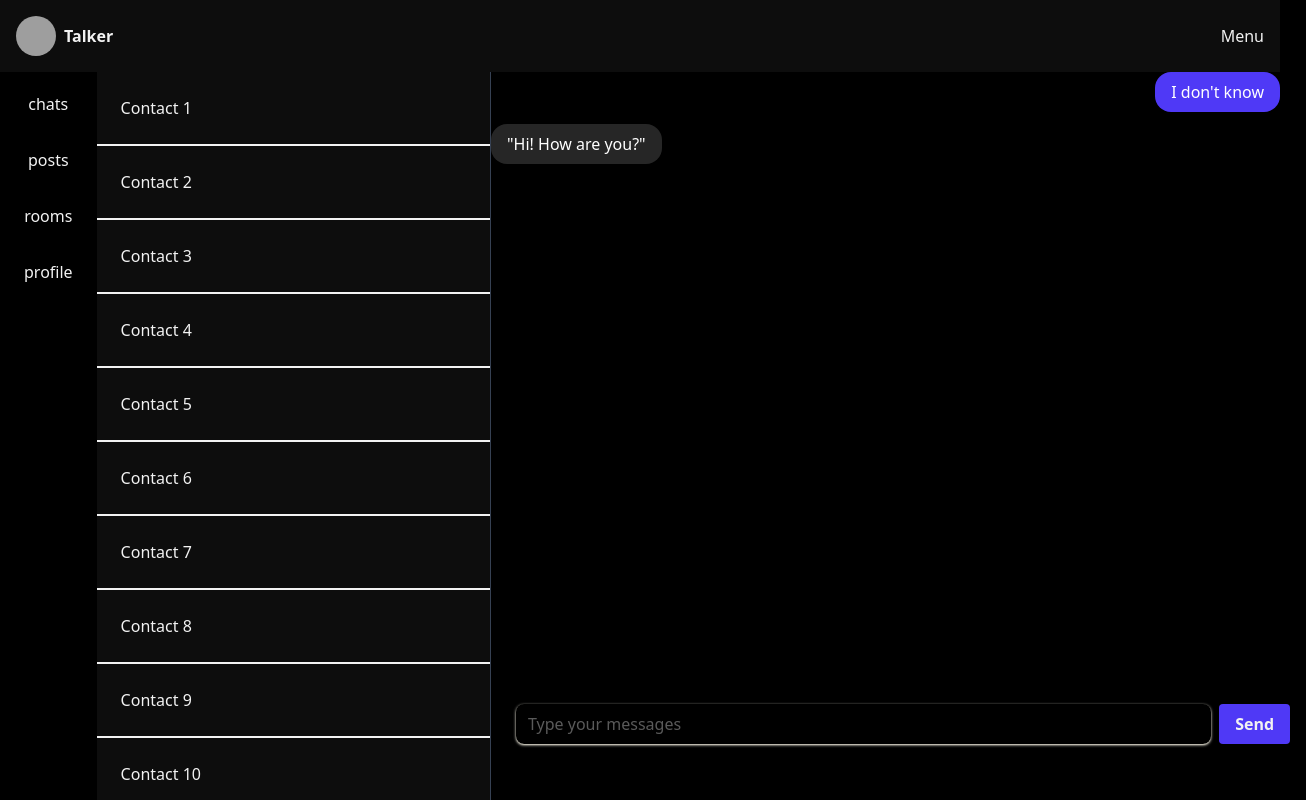
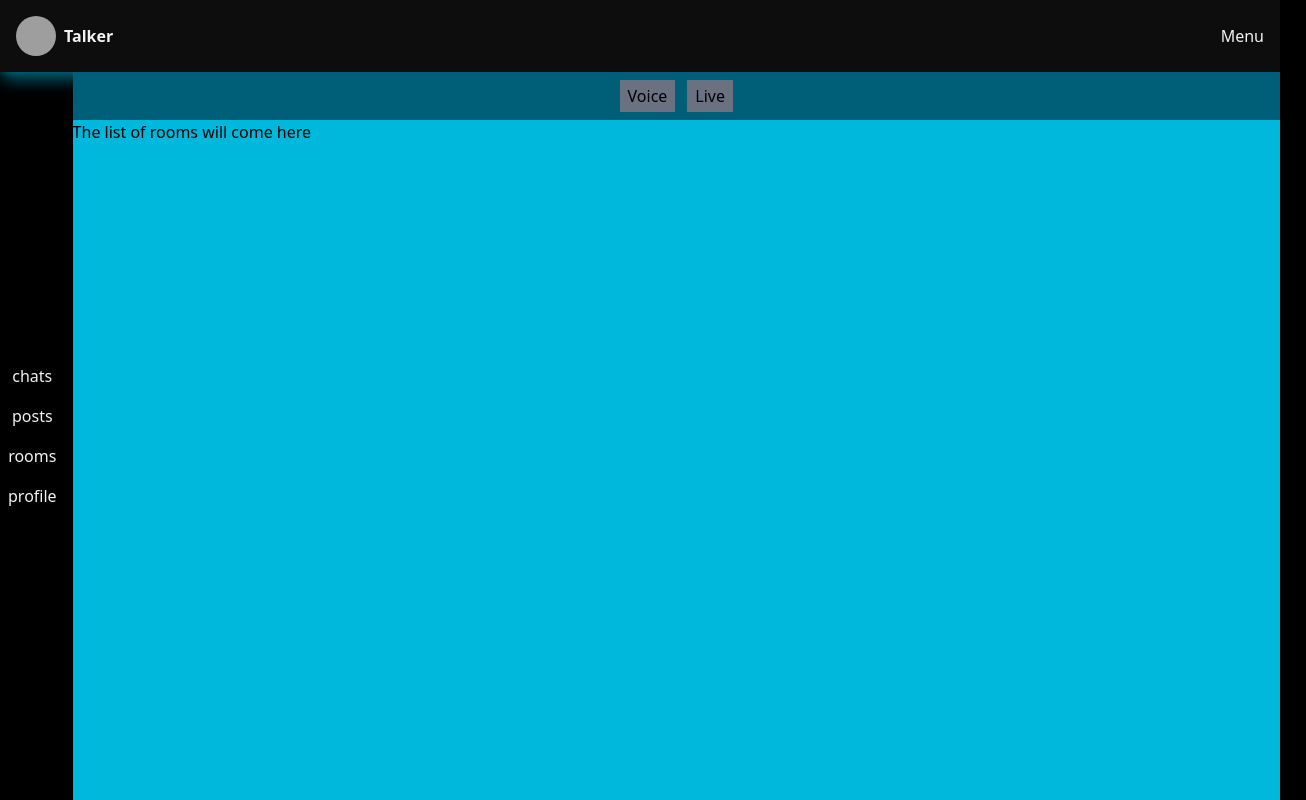
Before and after one commit to suraniyakunal/Talker, a React (Vite) app in the folder client/: page /chat in a window 1280 px wide. Shown: the whole page, 1306 px wide, since content can reach past the window. Built offline with nearby package versions, Linux system fonts and the light colour scheme; grey boxes are pictures that could not be loaded.

Commit message:
improved chat ui

```diff
--- a/client/package.json
+++ b/client/package.json
@@ -13,6 +13,7 @@
   "dependencies": {
     "@tailwindcss/vite": "^4.1.17",
     "axios": "^1.13.2",
+    "emoji-picker-react": "^4.15.1",
     "react": "^19.1.1",
     "react-dom": "^19.1.1",
     "react-router-dom": "^7.9.5",
--- a/client/src/components/Aside.jsx
+++ b/client/src/components/Aside.jsx
@@ -1,11 +1,11 @@
 
 const Aside = () => {
   return (
-    <div className="normal-text items-center justify-center flex flex-col gap-4 px-4 py-3">
-      <button type="submit" className="px-2 py-2 ">chats</button>
-      <button type="submit" className="px-2 py-2 ">posts</button>
-      <button type="submit" className="px-2 py-2 ">rooms</button>
-      <button type="submit" className="px-2 py-2 ">profile</button>
+    <div className="normal-text items-center justify-center flex flex-col py-6 pr-2">
+      <button type="submit" className="px-2 py-2 hover:bg-gray-500 transition-all rounded-sm hover:text-white">chats</button>
+      <button type="submit" className="px-2 py-2 hover:bg-gray-500 transition-all rounded-sm hover:text-white">posts</button>
+      <button type="submit" className="px-2 py-2 hover:bg-gray-500 transition-all rounded-sm hover:text-white">rooms</button>
+      <button type="submit" className="px-2 py-2 hover:bg-gray-500 transition-all rounded-sm hover:text-white">profile</button>
     </div>
   )
 }
--- a/client/src/components/Chats.jsx
+++ b/client/src/components/Chats.jsx
@@ -1,39 +1,96 @@
+import { useEffect, useState } from "react"
+import EmojiPicker from 'emoji-picker-react'
+import axios from "axios"
+
 const Chats = () => {
+
+  const [message, setMessage] = useState('')
+  const [showPicker, setShowPicker] = useState(false)
+  const [users, setUsers] = useState([])
+
+  const onEmojiClick = (emojiObject, e) => {
+    e.preventDefault()
+    setMessage(prev => prev + emojiObject.emoji)
+  }
+
+
+  const handleSendMessage = (e) => {
+    e.preventDefault()
+  }
+
+  useEffect(() => {
+
+    const fetchData = async () => {
+      try {
+        const response = await axios.get('https://jsonplaceholder.typicode.com/users')
+        console.log(response.data)
+        setUsers(response.data)
+
+      } catch (error) {
+        console.log("error", error)
+      }
+    }
+
+    fetchData()
+  }, [])
+
+
   return (
-    <main className="flex h-full w-full">
-      <div className="w-1/3 border-r border-gray-700 overflow-y-auto">
-        <div className="flex flex-col medium-black justify-center">
+    <main className="flex h-full w-full p-2">
+      <div className="w-1/3 border-x overflow-y-auto">
+        <div className="flex flex-col light-black justify-center">
           {/* Multiple contacts */}
-          {[...Array(30).keys()].map(i => (
-            <h1 key={i} className="normal-text p-6 border-b-2">Contact {i + 1}</h1>
-          ))}
+          {/* {[...Array(30).keys()].map(i => ( */}
+          {/*   <h1 key={i} className="normal-text p-6 border-b-2">Contact {i + 1}</h1> */}
+          {/* ))} */}
+          {users.map((user) => (<h1 className="normal-text rounded-lg hover:bg-gray-500 hover:z-10 hover:p-8 transition-all p-6 shadow-lg shadow-black text-sm" key={user.id}><strong>{user.name}</strong></h1>))}
         </div>
       </div>
-      <div className="flex flex-col justify-items-end items-center flex-1 gap-3 overflow-y-auto relative w-full">
+      <div className="flex flex-col flex-1 gap-3 px-3  relative w-full">
+        <div className="text-white  bg-gray-500 py-2 px-3">
+          For the calls and video calls
+        </div>
 
+        {/* Message List Area - this area scrolls */}
+        <div className="flex flex-col gap-3 pt-3 pb-24 overflow-y-auto"> {/* Added pb-24 for space above the input form */}
           {/* Outgoing Message */}
-        <div className="self-end bg-indigo-600 text-white rounded-2xl px-4 py-2 max-w-xs">
+          <div className="flex flex-col self-end bg-indigo-600 text-white rounded-2xl px-4 py-2 max-w-xs md:max-w-md">
             I don't know
+            <span className="text-[10px] text-black">You</span>
           </div>
 
           {/* Incoming Message */}
-        <div className="self-start bg-neutral-800 text-white rounded-2xl px-4 py-2 max-w-xs">
-          "Hi! How are you?"
+          <div className="self-start bg-neutral-800 text-white rounded-2xl px-4 py-2 max-w-xs md:max-w-md">
+            I know na
           </div>
-        <div></div>
         </div>
 
-      {/* Input area fixed at bottom */}
-      <div className="absolute bottom-10 left-[500px] right- flex gap-2 w-[63vw] justify-center items-center px-4 py-4">
+        {/* Input area fixed at bottom of the main container */}
+        <div className="absolute bottom-0 left-0 right-0 normal-text p-4 shadow-lg medium-black">
+          <form onSubmit={handleSendMessage} className="relative flex gap-3 items-center">
             <input
               type="text"
-          name="Message"
-          placeholder="Type your messages"
-          className="w-full muted-text rounded-lg shadow-sm shadow-amber-50 h-10 focus:outline-none px-3 py-2"
+              name="message"
+              placeholder="Type your messages..."
+              className="grow rounded-lg
+              shadow-sm shadow-gray-300
+              h-10 focus:outline-none
+              px-3 py-2 "
+              value={message}
+              onChange={(e) => { setMessage(e.target.value) }}
             />
-        <button type="submit" className=" font-semibold normal-text shadow-md rounded h-10 w-20 bg-indigo-600">
+            <button onClick={() => setShowPicker(!showPicker)}>
+              😊
+            </button>
+            {showPicker &&
+              <span className="
+                absolute z-10 bottom-12 right-0
+              ">{<EmojiPicker height={400} width={300} onEmojiClick={onEmojiClick} emojiStyle="apple" />}</span>} {/* Select your preferred style */}
+            <button type="submit" className="font-semibold shadow-md rounded h-10 w-20 bg-cyan-800 text-white">
               Send
             </button>
+          </form>
+        </div>
       </div>
     </main>
   )
--- a/client/src/components/MainLayout.jsx
+++ b/client/src/components/MainLayout.jsx
@@ -1,21 +1,22 @@
 import { useState } from 'react'
-import { Outlet } from 'react-router-dom';
 import Chats from '../components/Chats.jsx'
 import Aside from './Aside.jsx'
 import Navbar from './Navbar.jsx';
+import Rooms from './Rooms.jsx';
 
 function MainLayout() {
 
   return (
     <>
-      <div className='dark-black min-h-screen min-w-full'>
+      <div className='min-h-screen min-w-full'>
         <Navbar />
         <div className='flex h-[calc(100vh-72px)] w-full'>
-          <div className='items-center justify-center'>
+          <div className='flex items-center justify-center'>
             <Aside />
           </div>
           <div className='w-full'>
-            <Chats />
+            {/* <Chats /> */}
+            <Rooms />
           </div>
         </div>
       </div>
--- a/client/src/components/Navbar.jsx
+++ b/client/src/components/Navbar.jsx
@@ -4,7 +4,8 @@ const Navbar = () => {
       className="
         medium-black normal-text
        items-center flex px-4 py-4
-      justify-between
+      justify-between shadow-lg shadow-cyan-800
+      z-10
       ">
       <div className="flex items-center gap-2">
         <img src="/profile.jpg" alt="" className="rounded-full w-10 h-10" />
--- a/client/src/components/NotFound.jsx
+++ b/client/src/components/NotFound.jsx
@@ -1,7 +1,7 @@
 const NotFound = () => {
   return (
-    <div>
-      <h1>404 Not Found!</h1>
+    <div className="min-h-screen min-w-full flex items-center justify-center">
+      <h1 className="text-blue-600 text-9xl font-extrabold">404 Not Found!</h1>
     </div>
   )
 }
--- /dev/null
+++ b/client/src/components/Rooms.jsx
@@ -0,0 +1,16 @@
+const Rooms = () => {
+  return (
+    <div className="min-h-full bg-cyan-500 min-w-full">
+      <div className="flex items-center justify-center bg-cyan-800 px-3 space-x-3 py-2">
+        <button type="submit" className="bg-gray-500 py-1 px-2">Voice</button>
+        <button type="submit" className="bg-gray-500 py-1 px-2">Live</button>
+      </div>
+
+      <div>
+        <h1>The list of rooms will come here</h1>
+      </div>
+    </div>
+  )
+}
+
+export default Rooms
--- a/client/src/main.jsx
+++ b/client/src/main.jsx
@@ -9,6 +9,7 @@ import SignUp from './components/SignUp.jsx';
 import ChatBox from './components/ChatBox.jsx';
 import NotFound from './components/NotFound.jsx'
 import Posts from './components/Posts.jsx'
+import Rooms from './components/Rooms.jsx';
 
 createRoot(document.getElementById('root')).render(
   <StrictMode>
@@ -20,9 +21,9 @@ createRoot(document.getElementById('root')).render(
         <Route path="/signup" element={<SignUp />} />
 
         <Route element={<MainLayout />}>
-          <Route path='/chat' element={<ChatBox />} >
-            <Route path='/chat/posts' element={<Posts />} />
-          </Route>
+          <Route path='/chat' element={<ChatBox />} />
+          <Route path='/posts' element={<Posts />} />
+          <Route path='/rooms' element={<Rooms />} />
         </Route>
 
 
```
Also changed, not shown: 1 other file (tests, documents, lock files or other folders). Lines whose indentation alone changed are shown as unchanged.
